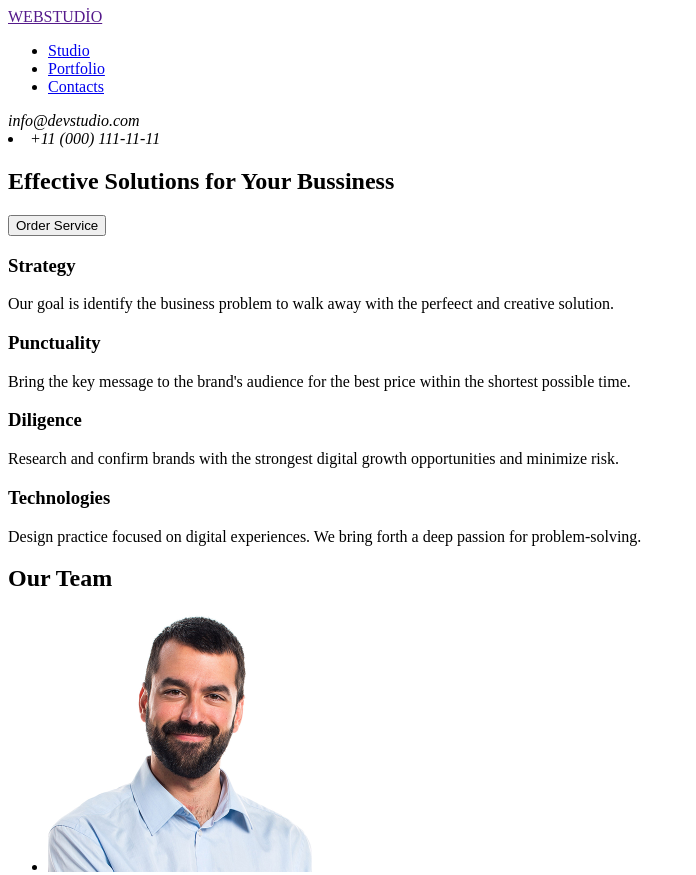
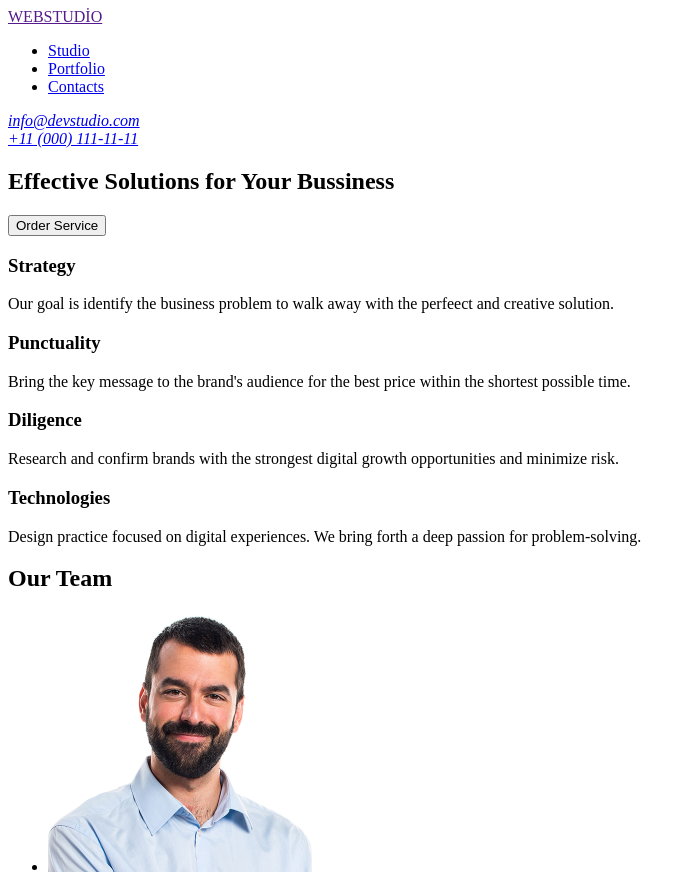
Before and after one commit to ofarukyildirim/goit-markup-hw-01, a plain HTML site: page index.html in a window 1280 px wide. Shown: the top 875 px of the page, without its empty margins (0-696 px from the left). Drawn offline with Linux system fonts and the light colour scheme; files whose address does not match are found by name.

Commit message:
güncellemeson

```diff
--- a/index.html
+++ b/index.html
@@ -16,8 +16,8 @@
         </ul>
       </nav>
       <address>
-        info@devstudio.com
-        <li>+11 (000) 111-11-11</li>
+        <a href="mailto:info@devstudio.com">info@devstudio.com</a><br />
+        <a href="tel:+110001111111">+11 (000) 111-11-11</a>
       </address>
     </header>
     <main>
```
